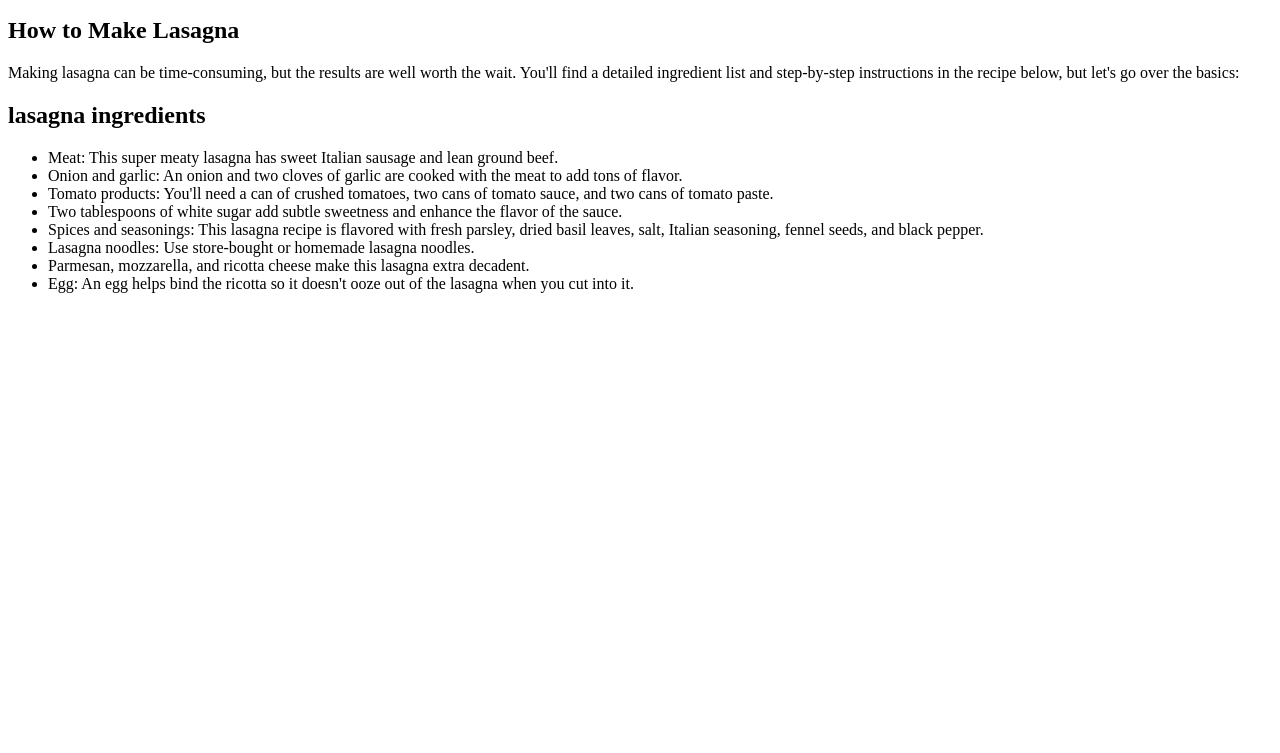
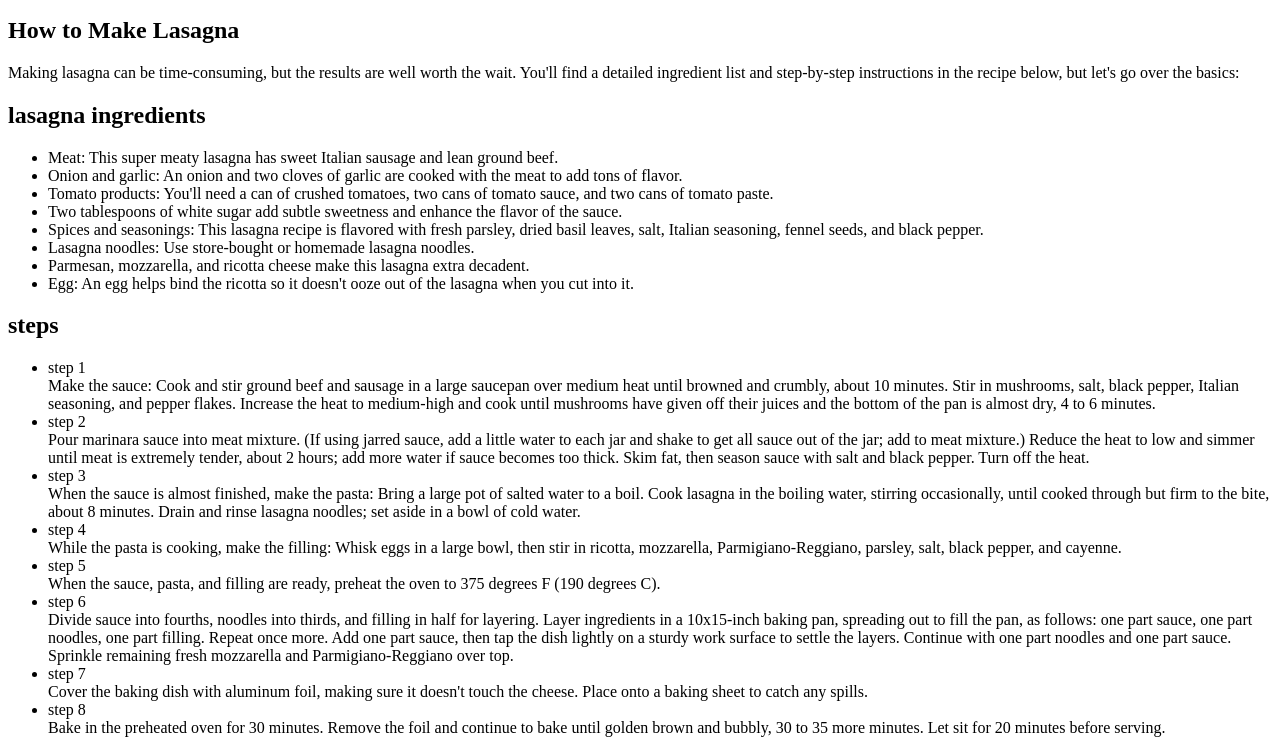
Before and after one commit to j4v13rSec/odin-recipes, a plain HTML site: page recipes/lasagna.html in a window 1280 px wide. Shown: the part 101-854 px from the top of the page. Before the commit the page ends 800 px from the top, so only its background shows below. Drawn offline with Linux system fonts and the light colour scheme.

Commit message:
stps update

```diff
--- a/recipes/lasagna.html
+++ b/recipes/lasagna.html
@@ -29,5 +29,35 @@
             <li>Parmesan, mozzarella, and ricotta cheese make this lasagna extra decadent.</li>
             <li>Egg: An egg helps bind the ricotta so it doesn't ooze out of the lasagna when you cut into it.</li>
         </ul>
+
+        <h2>steps</h2>
+        <ul>
+            <li>step 1</li>
+            Make the sauce: Cook and stir ground beef and sausage in a large saucepan over medium heat until browned and crumbly, about 10 minutes. Stir in mushrooms, salt, black pepper, Italian seasoning, and pepper flakes. Increase the heat to medium-high and cook until mushrooms have given off their juices and the bottom of the pan is almost dry, 4 to 6 minutes.
+
+            <li>step 2</li>
+            Pour marinara sauce into meat mixture. (If using jarred sauce, add a little water to each jar and shake to get all sauce out of the jar; add to meat mixture.) Reduce the heat to low and simmer until meat is extremely tender, about 2 hours; add more water if sauce becomes too thick. Skim fat, then season sauce with salt and black pepper. Turn off the heat.
+
+            <li>step 3</li>
+            When the sauce is almost finished, make the pasta: Bring a large pot of salted water to a boil. Cook lasagna in the boiling water, stirring occasionally, until cooked through but firm to the bite, about 8 minutes. Drain and rinse lasagna noodles; set aside in a bowl of cold water.
+
+            <li>step 4</li>
+            While the pasta is cooking, make the filling: Whisk eggs in a large bowl, then stir in ricotta, mozzarella, Parmigiano-Reggiano, parsley, salt, black pepper, and cayenne.
+
+            <li>step 5</li>
+            When the sauce, pasta, and filling are ready, preheat the oven to 375 degrees F (190 degrees C).
+
+            <li>step 6</li>
+            Divide sauce into fourths, noodles into thirds, and filling in half for layering. Layer ingredients in a 10x15-inch baking pan, spreading out to fill the pan, as follows: one part sauce, one part noodles, one part filling. Repeat once more. Add one part sauce, then tap the dish lightly on a sturdy work surface to settle the layers. Continue with one part noodles and one part sauce. Sprinkle remaining fresh mozzarella and Parmigiano-Reggiano over top.
+
+            <li>step 7</li>
+            Cover the baking dish with aluminum foil, making sure it doesn't touch the cheese. Place onto a baking sheet to catch any spills.
+
+            <li>step 8</li>
+            Bake in the preheated oven for 30 minutes. Remove the foil and continue to bake until golden brown and bubbly, 30 to 35 more minutes. Let sit for 20 minutes before serving.
+
+        </ul>
+
+
     </body>
 </html>
```
Also changed, not shown: 1 other file.
